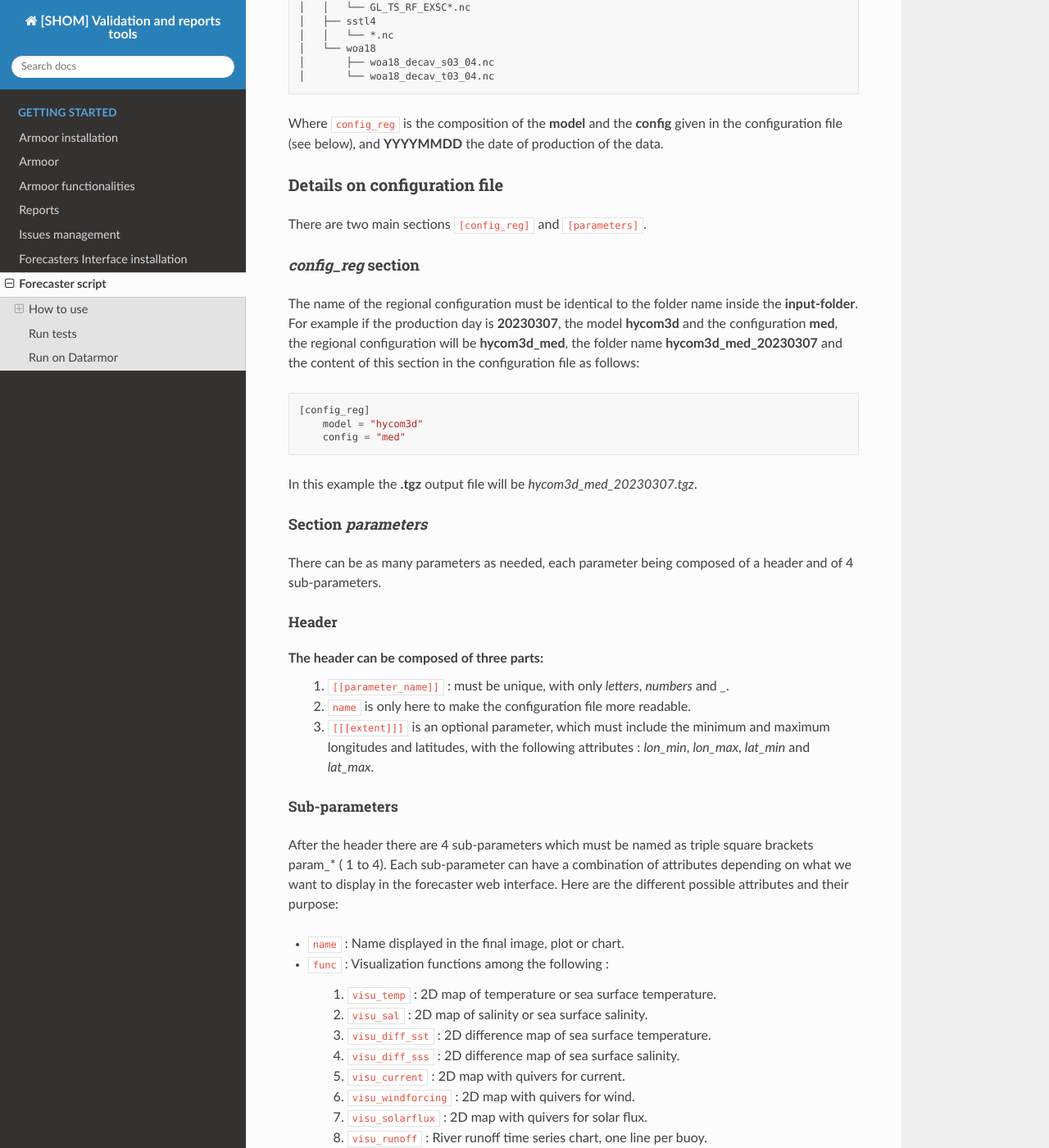
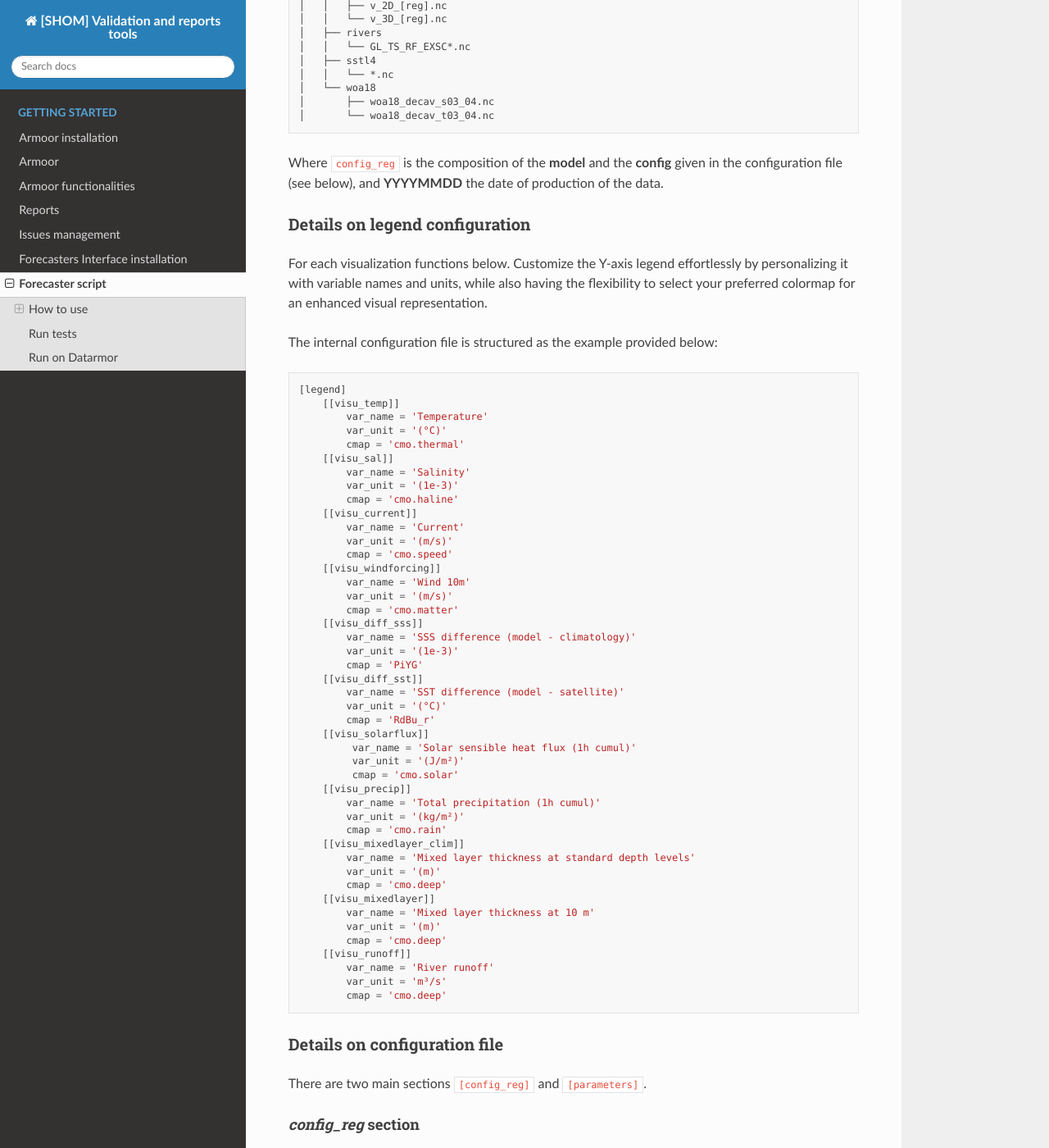
Before and after one commit to shom-fr/armoor, a Sphinx documentation site: the page built from docs/source/hmi.rst, in a window 1280 px wide and 1400 px high, scrolled down 958 px. Shown: the whole window at 82% size. Built offline with Sphinx 7.4.7 and the Read the Docs theme 2.0.0, drawn with Linux system fonts in a browser that asks for light colours; some of the changed text lies outside the part shown.

Commit message:
update : legend config file

```diff
--- a/docs/source/hmi.rst
+++ b/docs/source/hmi.rst
@@ -15,6 +15,7 @@ The command to use this script is ``armoor-script``, which comes with three mand
 * *output-folder* : Folder path to store outputs created by the script for the web interface.
 * *input-folder* : Root folder path from which the data is collected to create images for the forecaster web interface.
 * *input-configuration* : Configuration file for image generation
+* (optional) *legend-configuration* : Modify settings by using a configuration file to override internal defaults.
 
 This command generates a **.tgz** file containing all the created images and files with the right tree structure for the forecaster web interface.
 
@@ -50,6 +51,59 @@ The input folder should contain and be structured as follows ::
     │       └── woa18_decav_t03_04.nc
 
 Where ``config_reg`` is the composition of the **model** and the **config** given in the configuration file (see below), and **YYYYMMDD** the date of production of the data.
+
+Details on legend configuration
+~~~~~~~~~~~~~~~~~~~~~~~~~~~~~~~
+For each visualization functions below. Customize the Y-axis legend effortlessly by personalizing it with variable names and units, while also having the flexibility to select your preferred colormap for an enhanced visual representation.
+
+The internal configuration file is structured as the example provided below::
+
+    [legend]
+        [[visu_temp]]
+            var_name = 'Temperature'
+            var_unit = '(°C)'
+            cmap = 'cmo.thermal'
+        [[visu_sal]]
+            var_name = 'Salinity'
+            var_unit = '(1e-3)'
+            cmap = 'cmo.haline'
+        [[visu_current]]
+            var_name = 'Current'
+            var_unit = '(m/s)'
+            cmap = 'cmo.speed'
+        [[visu_windforcing]]
+            var_name = 'Wind 10m'
+            var_unit = '(m/s)'
+            cmap = 'cmo.matter'
+        [[visu_diff_sss]]
+            var_name = 'SSS difference (model - climatology)'
+            var_unit = '(1e-3)'
+            cmap = 'PiYG'
+        [[visu_diff_sst]]
+            var_name = 'SST difference (model - satellite)'
+            var_unit = '(°C)'
+            cmap = 'RdBu_r'
+        [[visu_solarflux]]
+             var_name = 'Solar sensible heat flux (1h cumul)'
+             var_unit = '(J/m²)'
+             cmap = 'cmo.solar'
+        [[visu_precip]]
+            var_name = 'Total precipitation (1h cumul)'
+            var_unit = '(kg/m²)'
+            cmap = 'cmo.rain'
+        [[visu_mixedlayer_clim]]
+            var_name = 'Mixed layer thickness at standard depth levels'
+            var_unit = '(m)'
+            cmap = 'cmo.deep'
+        [[visu_mixedlayer]]
+            var_name = 'Mixed layer thickness at 10 m'
+            var_unit = '(m)'
+            cmap = 'cmo.deep'
+        [[visu_runoff]]
+            var_name = 'River runoff'
+            var_unit = 'm³/s'
+            cmap = 'cmo.deep'
+
 
 Details on configuration file
 ~~~~~~~~~~~~~~~~~~~~~~~~~~~~~
@@ -129,13 +183,13 @@ Here are the different possible attributes and their purpose:
 
 * ``barbs_linewidth`` : Width of barbs' lines (default set to 0.3). Applied in the function *visu_windforcing*.
 
-* ``quiver_scale`` : Scales the length of the arrow inversely (c.f. [quiver](https://matplotlib.org/stable/api/\_as_gen/matplotlib.quiver.Quiver.html) ). Applied in the function *visu_current*.
+* ``quiver_scale`` : Scales the length of the arrow inversely (c.f. `quiver <https://matplotlib.org/stable/api/\_as_gen/matplotlib.quiver.Quiver.html>`_ ). Applied in the function *visu_current*.
 
-* ``quiver_width`` : Shaft width in arrow units (c.f. [quiver](https://matplotlib.org/stable/api/\_as_gen/matplotlib.quiver.Quiver.html) ). Applied in the function *visu_current*.
+* ``quiver_width`` : Shaft width in arrow units (c.f. `quiver <https://matplotlib.org/stable/api/\_as_gen/matplotlib.quiver.Quiver.html>`_ ). Applied in the function *visu_current*.
 
-* ``quiver_headwidth`` : Head width as multiple of shaft width (c.f. [quiver](https://matplotlib.org/stable/api/\_as_gen/matplotlib.quiver.Quiver.html) ). Applied in the function *visu_current*.
+* ``quiver_headwidth`` : Head width as multiple of shaft width (c.f. `quiver <https://matplotlib.org/stable/api/\_as_gen/matplotlib.quiver.Quiver.html>`_ ). Applied in the function *visu_current*.
 
-* ``quiver_headlength`` : Head length as multiple of shaft width (c.f. [quiver](https://matplotlib.org/stable/api/\_as_gen/matplotlib.quiver.Quiver.html) ). Applied in the function *visu_current*.
+* ``quiver_headlength`` : Head length as multiple of shaft width (c.f. `quiver <https://matplotlib.org/stable/api/\_as_gen/matplotlib.quiver.Quiver.html>`_ ). Applied in the function *visu_current*.
 
 * ``multiprocess`` : Used for acceleration purposes by parallelization on all model's time steps. Its default value is *True*.
 
```
Also changed, not shown: 5 other files.
